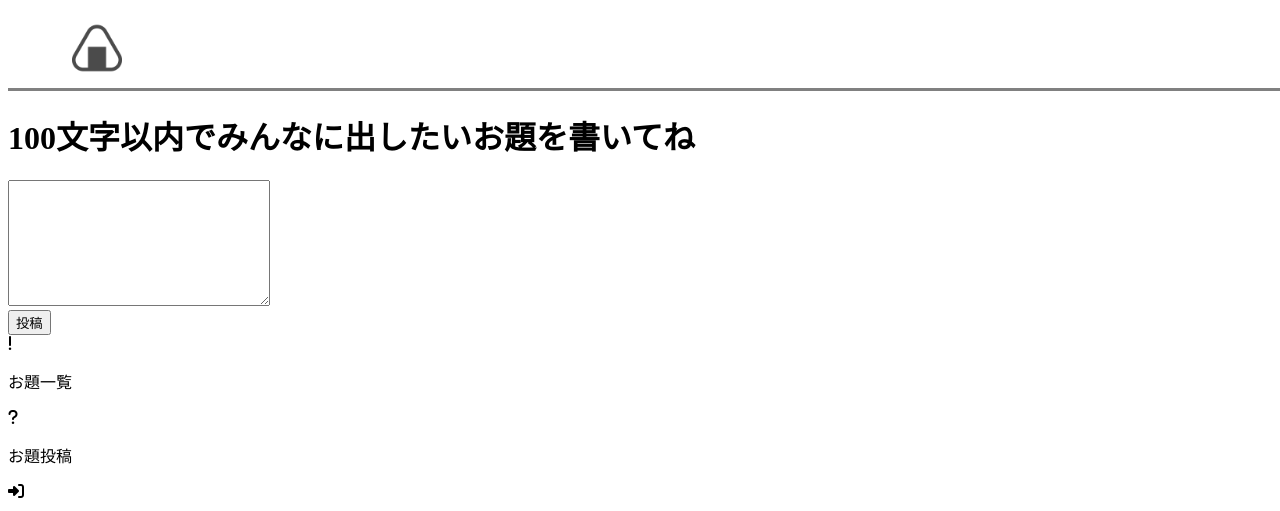
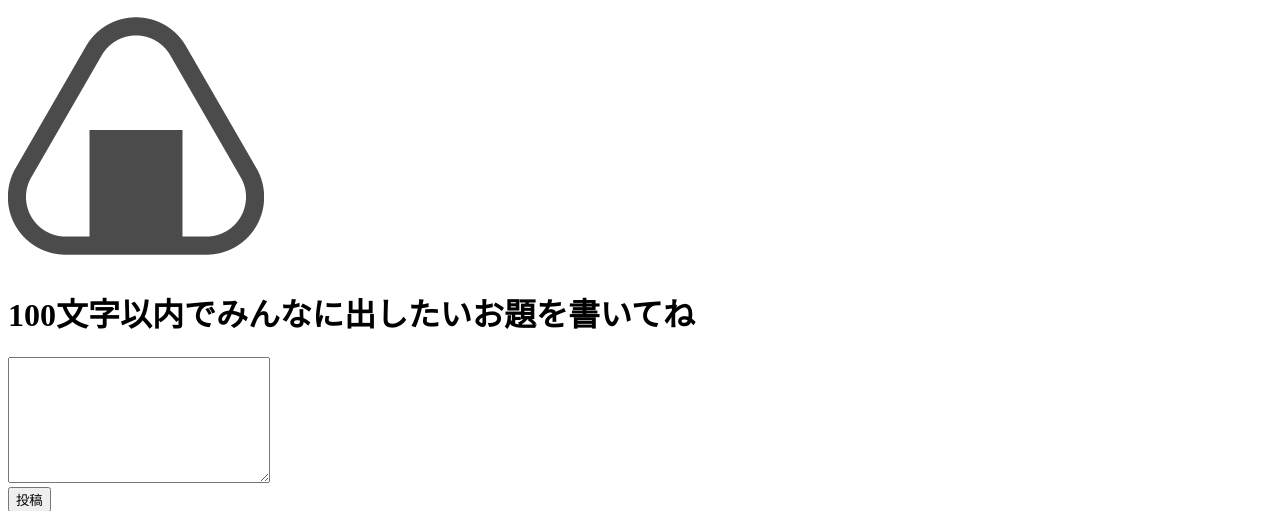
Before and after one commit to Yonabe-Aki/IPPAN-GRANDPRIX, a Django app: page /hold in a window 1280 px wide. Shown: the top 511 px of the page. Run offline with Django 3.2, Linux system fonts and the light colour scheme; some libraries are stand-ins or nearby versions.

Commit message:
htmlのstyleタグを消去

```diff
--- a/flat/templates/flat/base.html
+++ b/flat/templates/flat/base.html
@@ -22,26 +22,6 @@
     <script src="https://kit.fontawesome.com/9110abeef8.js" crossorigin="anonymous"></script>
     <link href="{% static 'reset.css' %}" rel="stylesheet" type="text.css">
     <link href="{% static 'style.css' %}" rel="stylesheet" type="text.css">
-    <style type="text/css">
-    header{
-        display: flex;
-        width: 100vw;
-        height:10vh;
-        border-bottom: solid;
-        border-color: gray;
-        align-items: center;
-        justify-content: space-between;
-    }
-    header img{
-        width: 50px;
-        height: 50px;
-        margin:0 5%;
-    }
-    #twi-icon{
-        border: 1px solid #ccc;
-        border-radius: 50%;
-    }
-    </style>
 </head>
 {% comment %} <body>
     {% block extrahead %}
```
